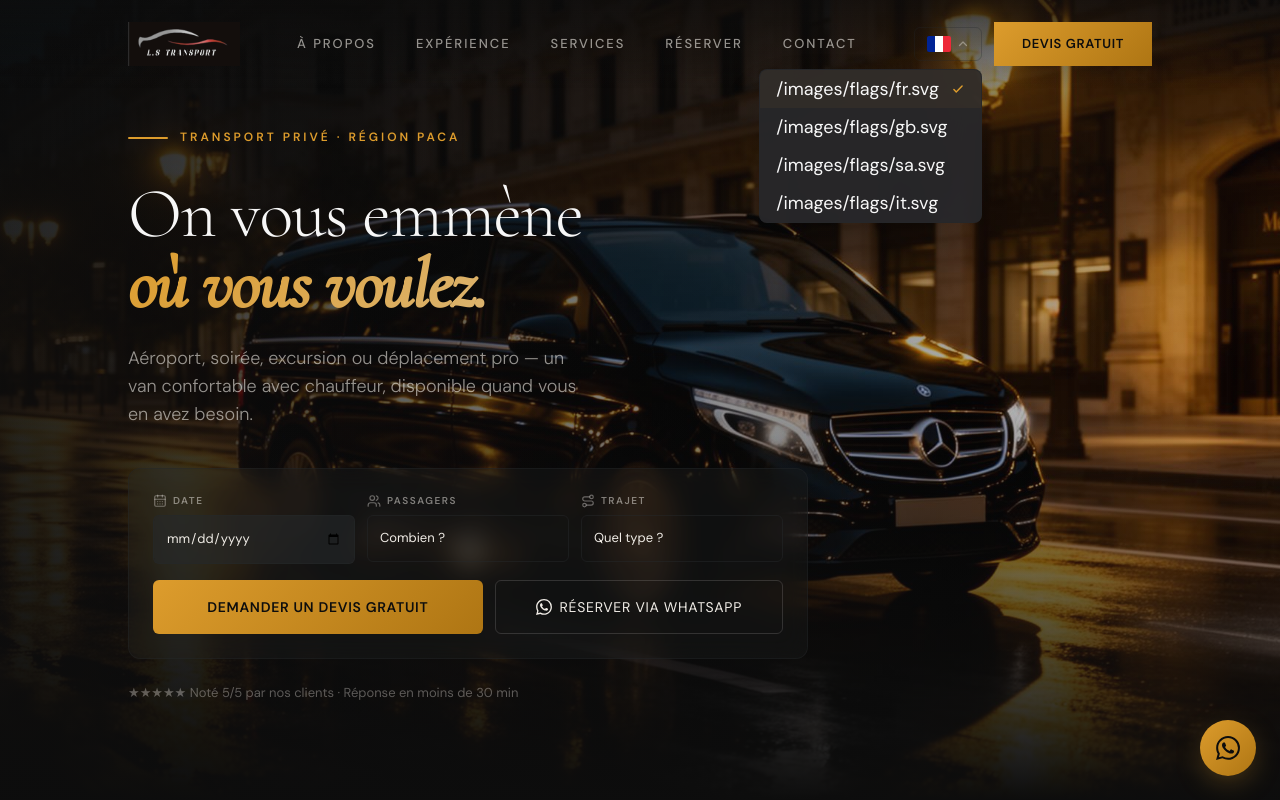
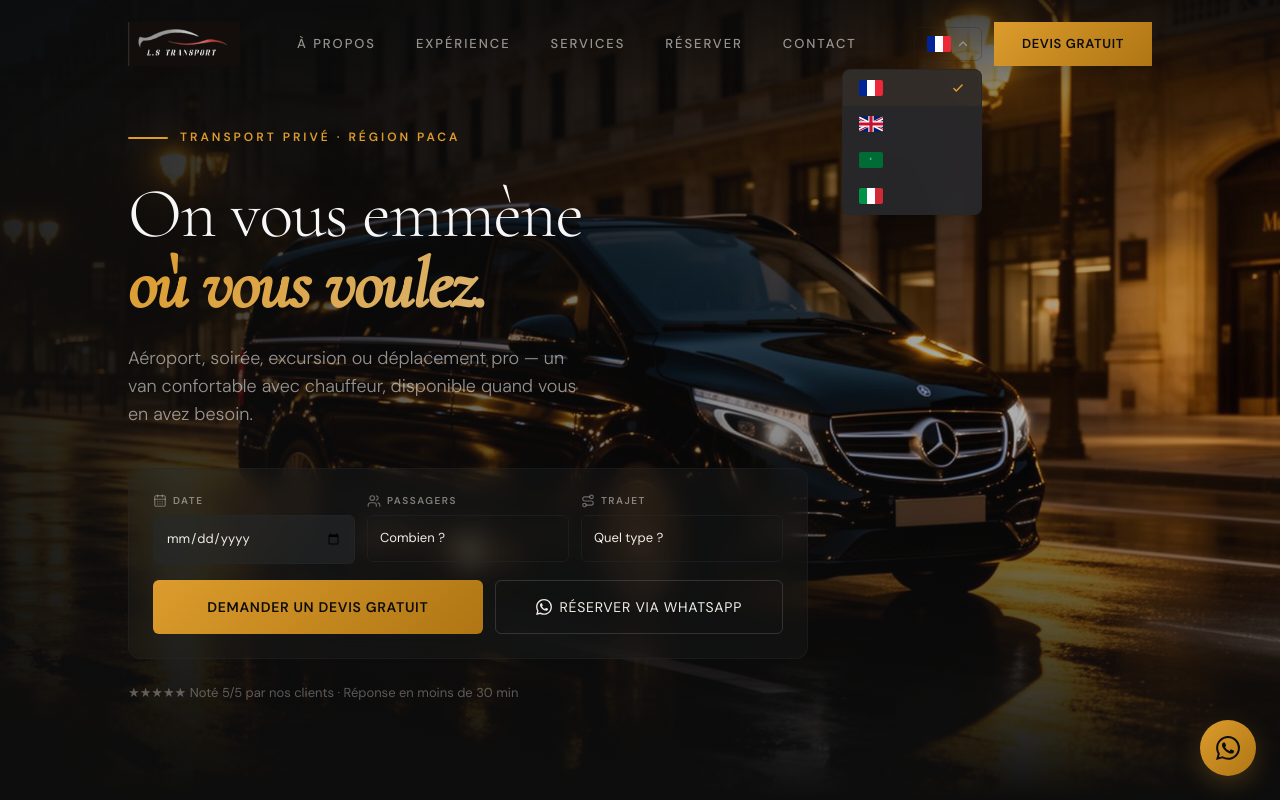
Before and after one commit to bsb15448/cheerful-react-begin, a React (Vite) app: page / in a window 1280 px wide. Both pictures are taken after a click on the button 947 px from the left and 44 px from the top of the page. Shown: the top 800 px of the page. Built offline with nearby package versions, Linux system fonts and the light colour scheme.

Commit message:
Preceding changes

```diff
--- a/src/components/Header.tsx
+++ b/src/components/Header.tsx
@@ -105,7 +105,7 @@ export default function Header() {
                           currentLang.code === lang.code ? 'bg-brand-gold/5' : ''
                         }`}
                       >
-                        <span className="text-lg leading-none">{lang.flag}</span>
+                        <img src={lang.flag} alt="" className="w-6 h-4 rounded-[2px] object-cover" />
                         {currentLang.code === lang.code && (
                           <svg className="w-3.5 h-3.5 text-brand-gold ml-auto" fill="none" viewBox="0 0 24 24" stroke="currentColor" strokeWidth={2.5}>
                             <path strokeLinecap="round" strokeLinejoin="round" d="M5 13l4 4L19 7" />
```
